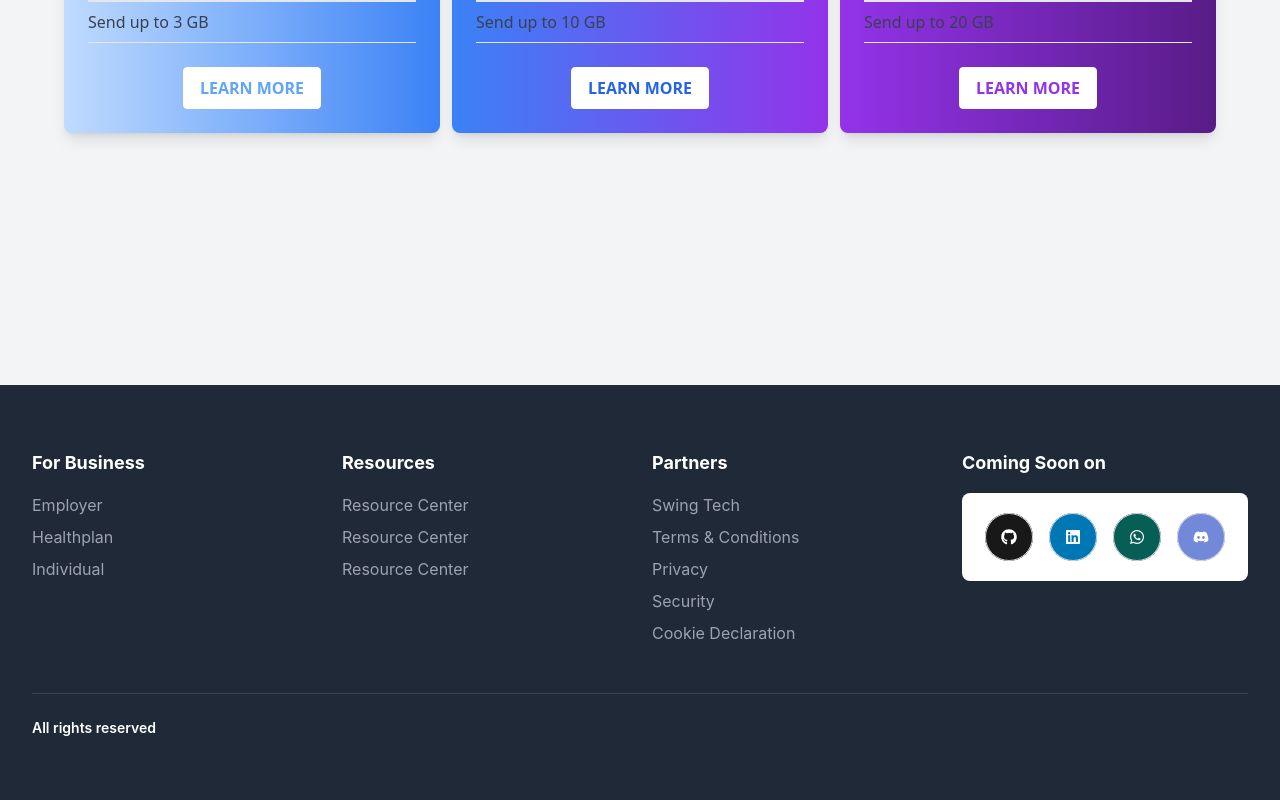
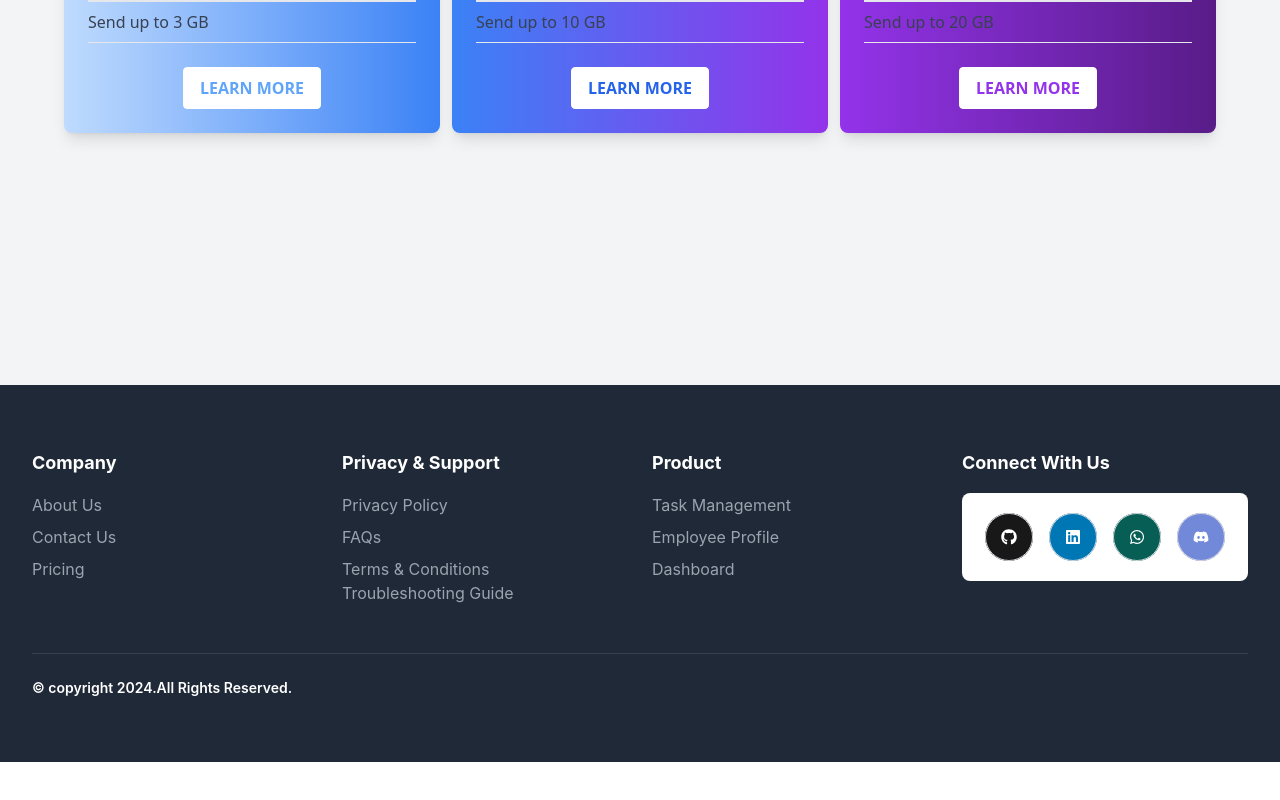
Before and after one commit to Aaryannn30/StaffSphere_Employee_Management, a React (Create React App) app in the folder react-side/: page / in a window 1280 px wide. Shown: the part 1215-2015 px from the top of the page. After the commit the page ends 1977 px from the top, so only its background shows below. Built offline with nearby package versions, Linux system fonts and the light colour scheme.

Commit message:
Priyanshi

```diff
--- a/react-side/package.json
+++ b/react-side/package.json
@@ -6,7 +6,7 @@
     "@testing-library/jest-dom": "^5.17.0",
     "@testing-library/react": "^13.4.0",
     "@testing-library/user-event": "^13.5.0",
-    "framer-motion": "^11.3.24",
+    "framer-motion": "^11.3.28",
     "react": "^18.3.1",
     "react-dom": "^18.3.1",
     "react-scripts": "5.0.1",
--- a/react-side/src/components/Footer.js
+++ b/react-side/src/components/Footer.js
@@ -3,65 +3,68 @@ import SocialCard from "./SocialMedia"; // Assuming SocialCard is correctly expo
 
 const Footer = () => {
     return (
-        <div className="bg-gray-800 text-white">
-            <div className="py-12 px-4 sm:py-16 sm:px-6 lg:px-8">
-                <div className="flex flex-wrap gap-6 justify-between">
+        <div className="text-white bg-gray-800">
+            <div className="px-4 py-12 sm:py-16 sm:px-6 lg:px-8">
+                <div className="flex flex-wrap justify-between gap-6">
                     <div className="flex-1 min-w-[200px] lg:w-1/5 mb-6">
-                        <h4 className="text-lg font-bold mb-4">For Business</h4>
-                        <a href="/employer" className="block text-gray-400 hover:text-white mb-2">
-                            Employer
+                        <h4 className="mb-4 text-lg font-bold">Company</h4>
+                        <a href="/employer" className="block mb-2 text-gray-400 hover:text-white">
+                            About Us
                         </a>
-                        <a href="/healthplan" className="block text-gray-400 hover:text-white mb-2">
-                            Healthplan
+                        <a href="/healthplan" className="block mb-2 text-gray-400 hover:text-white">
+                            Contact Us
                         </a>
                         <a href="/individual" className="block text-gray-400 hover:text-white">
-                            Individual
+                            Pricing
                         </a>
                     </div>
 
                     <div className="flex-1 min-w-[200px] lg:w-1/5 mb-6">
-                        <h4 className="text-lg font-bold mb-4">Resources</h4>
-                        <a href="/resource" className="block text-gray-400 hover:text-white mb-2">
-                            Resource Center
+                        <h4 className="mb-4 text-lg font-bold">Privacy & Support</h4>
+                        <a href="/resource" className="block mb-2 text-gray-400 hover:text-white">
+                            Privacy Policy
                         </a>
-                        <a href="/resource" className="block text-gray-400 hover:text-white mb-2">
-                            Resource Center
+                        <a href="/resource" className="block mb-2 text-gray-400 hover:text-white">
+                            FAQs
                         </a>
                         <a href="/resource" className="block text-gray-400 hover:text-white">
-                            Resource Center
+                            Terms &  Conditions
+                        </a>
+                        <a href="/resource" className="block text-gray-400 hover:text-white">
+                            Troubleshooting Guide
                         </a>
                     </div>
 
                     <div className="flex-1 min-w-[200px] lg:w-1/5 mb-6">
-                        <h4 className="text-lg font-bold mb-4">Partners</h4>
-                        <a href="/employer" className="block text-gray-400 hover:text-white mb-2">
-                            Swing Tech
+                        <h4 className="mb-4 text-lg font-bold">Product</h4>
+                        <a href="/employer" className="block mb-2 text-gray-400 hover:text-white">
+                            Task Management
                         </a>
-                        <a href="/terms" className="block text-gray-400 hover:text-white mb-2">
-                            Terms & Conditions
+                        <a href="/terms" className="block mb-2 text-gray-400 hover:text-white">
+                            Employee Profile
                         </a>
-                        <a href="/privacy" className="block text-gray-400 hover:text-white mb-2">
-                            Privacy
+                        <a href="/privacy" className="block mb-2 text-gray-400 hover:text-white">
+                            Dashboard
                         </a>
-                        <a href="/security" className="block text-gray-400 hover:text-white mb-2">
+                        {/* <a href="/security" className="block mb-2 text-gray-400 hover:text-white">
                             Security
                         </a>
                         <a href="/cookie" className="block text-gray-400 hover:text-white">
                             Cookie Declaration
-                        </a>
+                        </a> */}
                     </div>
 
                     <div className="flex-1 min-w-[200px] lg:w-1/5 mb-6">
-                        <h4 className="text-lg font-bold mb-4">Coming Soon on</h4>
+                        <h4 className="mb-4 text-lg font-bold">Connect With Us</h4>
                         <SocialCard />
                     </div>
                 </div>
 
-                <hr className="border-t border-gray-700 my-6" />
+                <hr className="my-6 border-t border-gray-700" />
 
-                <div className="flex justify-center sm:justify-between items-center">
+                <div className="flex items-center justify-center sm:justify-between">
                     <p className="text-sm font-semibold">
-                        All rights reserved
+                        &copy; copyright 2024.All Rights Reserved.
                     </p>
                 </div>
             </div>
```
Also changed, not shown: 1 other file (tests, documents, lock files or other folders).
